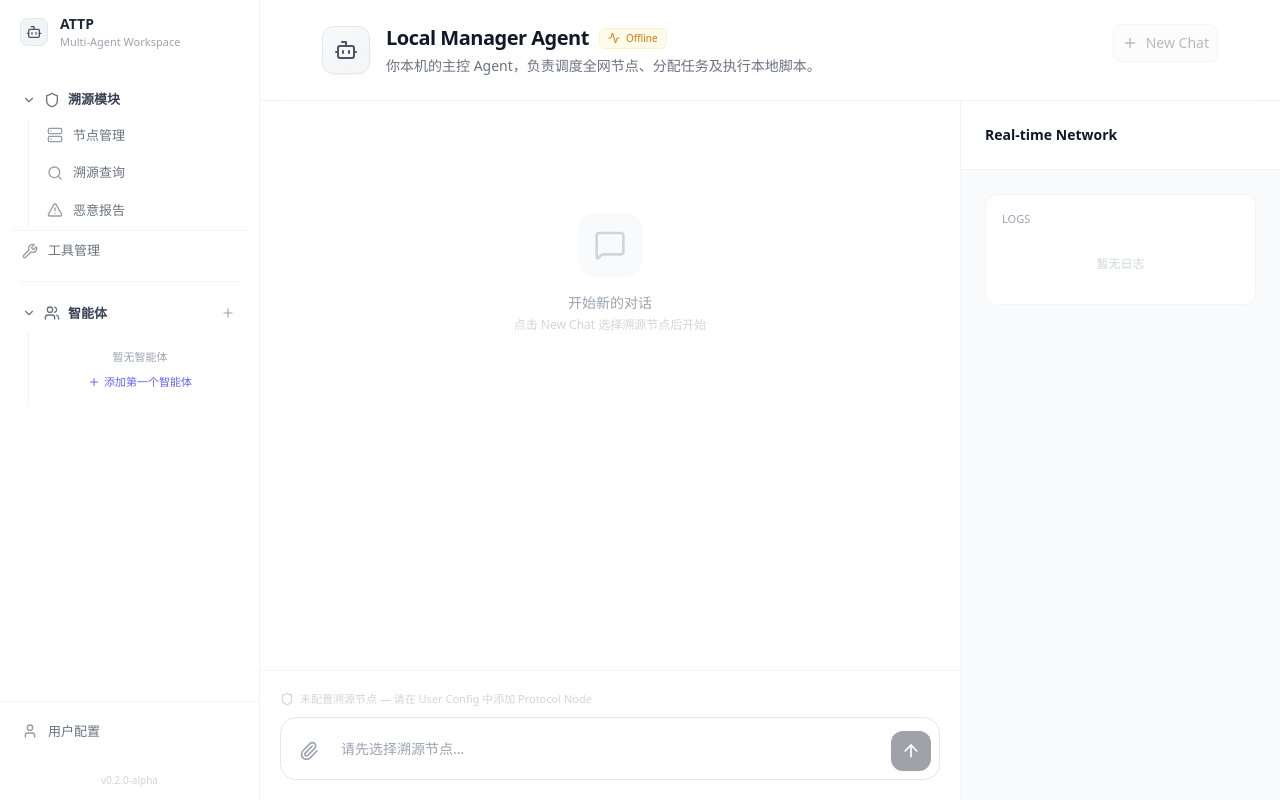
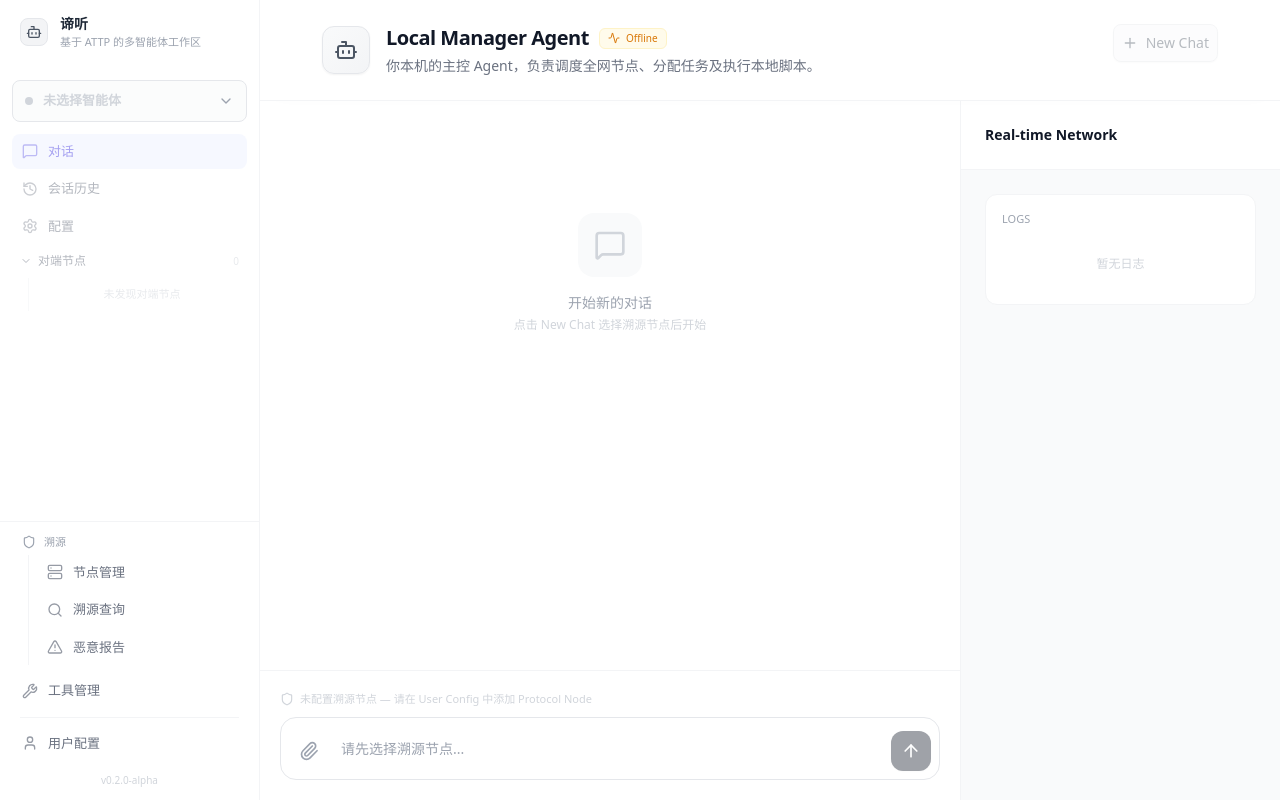
Before and after one commit to invictus-z/ATTP, a Vue app in the folder user/: page /#/home in a window 1280 px wide. Built offline with nearby package versions, Linux system fonts and the light colour scheme; what @attp/core would draw is missing.

Commit message:
dev: user 侧边栏优化

```diff
--- a/user/src/App.vue
+++ b/user/src/App.vue
@@ -5,7 +5,7 @@ import { useChat } from './composables/useChat'
 import { useNodes } from './composables/useNodes'
 import { useAttpProtocol } from './composables/useAttpProtocol'
 import { getActiveAgent, getAgents, getActiveAgentId, setActiveAgent, onAgentSwitch, removeAgent, addAgent, loadAgents, renameAgent } from './agent_manager'
-import { Bot, Server, X, MessageSquare, ChevronDown, History, Settings, Pencil, Shield, Wrench, User, Users, Search, AlertTriangle } from 'lucide-vue-next'
+import { Bot, Server, X, MessageSquare, ChevronDown, History, Settings, Pencil, Shield, Wrench, User, Search, AlertTriangle, Plus, MoreVertical } from 'lucide-vue-next'
 
 const route = useRoute()
 const router = useRouter()
@@ -19,8 +19,7 @@ const newAgentName = ref('')
 const newAgentDid = ref('')
 const newAgentUrl = ref('http://localhost:8001')
 const nodesCollapsed = ref(false)
-const traceCollapsed = ref(false)
-const agentsCollapsed = ref(false)
+const switcherOpen = ref(false)
 
 // Agent context menu state
 const contextMenu = ref({ visible: false, x: 0, y: 0, agentId: '', agentName: '', agentUrl: '' })
@@ -66,6 +65,11 @@ const removeAgentFromMenu = () => {
 // Close context menu on click elsewhere
 if (typeof window !== 'undefined') {
   window.addEventListener('click', closeContextMenu)
+  // Close agent switcher when clicking outside it
+  window.addEventListener('click', (e) => {
+    const target = e.target as HTMLElement
+    if (!target.closest('[data-agent-switcher]')) switcherOpen.value = false
+  })
   window.addEventListener('contextmenu', (e) => {
     // Only close if not right-clicking on an agent item
     const target = e.target as HTMLElement
@@ -98,11 +102,6 @@ const switchToAgent = (agentId: string) => {
   router.push('/home')
 }
 
-const removeAgentAction = (event: Event, agentId: string) => {
-  event.stopPropagation()
-  removeAgent(agentId)
-}
-
 const addNewAgent = () => {
   if (newAgentName.value.trim() && newAgentUrl.value.trim()) {
     addAgent(newAgentName.value.trim(), newAgentUrl.value.trim(), newAgentDid.value.trim() || undefined)
@@ -123,6 +122,28 @@ const navigateToNode = (index: number) => {
 
 const toggleNodesCollapsed = () => {
   nodesCollapsed.value = !nodesCollapsed.value
+}
+
+// Agent switcher
+const toggleSwitcher = () => {
+  switcherOpen.value = !switcherOpen.value
+}
+
+const switchAgentAndClose = (agentId: string) => {
+  switchToAgent(agentId)
+  switcherOpen.value = false
+}
+
+const openAddAndClose = () => {
+  showAddAgentModal.value = true
+  switcherOpen.value = false
+}
+
+// Edit/remove the *current* agent via the card ⋯ button (reuses context menu)
+const openCurrentAgentMenu = (event: MouseEvent) => {
+  const a = getActiveAgent()
+  if (!a) return
+  onAgentContextMenu(event, a)
 }
 
 onMounted(async () => {
@@ -152,32 +173,148 @@ onAgentSwitch(() => {
           <Bot class="w-4 h-4 text-gray-600" />
         </div>
         <div class="flex flex-col">
-          <span class="text-sm font-semibold text-gray-800">ATTP</span>
-          <span class="text-[11px] text-gray-400">Multi-Agent Workspace</span>
+          <span class="text-sm font-semibold text-gray-800">谛听</span>
+          <span class="text-[11px] text-gray-400">基于 ATTP 的多智能体工作区</span>
+        </div>
+      </div>
+
+      <!-- 智能体切换器（浮于下方面板之上、不挤占布局；置于 nav 之外，避免 overflow-y-auto 裁剪浮层） -->
+      <div class="px-3 pt-2" data-agent-switcher>
+        <!-- 卡片：点开切换/新增；用 div 而非 button（内含 ⋯ 子按钮，HTML 禁止 button 嵌套） -->
+        <div
+          @click="toggleSwitcher()"
+          class="relative w-full rounded-lg border border-gray-200 bg-gray-50/60 px-3 py-2.5 flex items-center gap-2.5 hover:bg-gray-100 transition-colors cursor-pointer select-none"
+        >
+          <span class="w-2 h-2 rounded-full shrink-0" :class="activeAgent?.status === 'active' ? 'bg-emerald-400' : (activeAgent?.status === 'connecting' ? 'bg-blue-400' : 'bg-gray-300')"></span>
+          <span class="flex-1 text-left min-w-0">
+            <span class="block text-[13px] font-semibold truncate" :class="hasActiveAgent ? 'text-gray-800' : 'text-gray-300'">{{ activeAgent?.name || '未选择智能体' }}</span>
+            <span v-if="hasActiveAgent && activeAgent?.did" class="block text-[10px] text-gray-400 font-mono truncate">{{ activeAgent.did }}</span>
+          </span>
+          <button
+            v-if="hasActiveAgent"
+            @click.stop="openCurrentAgentMenu($event)"
+            class="p-1 text-gray-400 hover:text-gray-700 hover:bg-gray-200 rounded transition-colors shrink-0"
+            title="编辑 / 移除当前智能体"
+          >
+            <MoreVertical class="w-3.5 h-3.5" />
+          </button>
+          <ChevronDown class="w-4 h-4 text-gray-400 shrink-0 transition-transform duration-200" :class="switcherOpen ? 'rotate-180' : ''" />
+          <!-- 浮层下拉（作为 card 子节点，absolute 锚定 card；@click.stop 防止点击项冒泡触发 card 的 toggle） -->
+          <div
+            v-if="switcherOpen"
+            @click.stop
+            class="absolute left-0 right-0 top-full mt-1 bg-white rounded-lg border border-gray-100 py-1 shadow-lg max-h-72 overflow-y-auto z-50"
+          >
+            <button
+              v-for="agent in agentList"
+              :key="agent.id"
+              @click="switchAgentAndClose(agent.id)"
+              @contextmenu="onAgentContextMenu($event, agent)"
+              :data-agent-item="agent.id"
+              :class="[
+                'w-full flex items-center gap-2.5 px-3 py-2 text-[13px] rounded-lg transition-colors',
+                agent.id === getActiveAgentId() ? 'bg-brand-50 text-brand-600 font-medium' : 'text-gray-600 hover:bg-gray-50'
+              ]"
+            >
+              <span class="w-2 h-2 rounded-full shrink-0" :class="agent.status === 'active' ? 'bg-emerald-400' : (agent.status === 'connecting' ? 'bg-blue-400' : 'bg-gray-300')"></span>
+              <span class="flex-1 text-left truncate">{{ agent.name }}</span>
+            </button>
+            <div v-if="agentList.length === 0" class="px-3 py-3 text-[11px] text-gray-400 text-center">暂无智能体</div>
+            <div class="h-px bg-gray-100 my-1"></div>
+            <button @click="openAddAndClose()" class="w-full flex items-center gap-2.5 px-3 py-2 text-[13px] text-brand-600 hover:bg-brand-50 rounded-lg transition-colors">
+              <Plus class="w-3.5 h-3.5" />
+              <span>添加智能体</span>
+            </button>
+          </div>
         </div>
       </div>
 
       <!-- Unified Nav -->
       <nav class="flex-1 overflow-y-auto px-3 pt-3 pb-2">
-        <!-- 溯源 & 工具 -->
-        <div class="space-y-0.5 mb-3">
-          <!-- 溯源模块 可折叠组头 -->
+
+        <!-- 当前智能体导航：对话/会话历史/配置/对端节点；无 agent 时灰显禁用（不抖动） -->
+        <div
+          class="space-y-0.5"
+          :class="hasActiveAgent ? '' : 'opacity-50 pointer-events-none'"
+          :title="hasActiveAgent ? '' : '请先选择智能体'"
+        >
           <button
-            @click="traceCollapsed = !traceCollapsed"
-            class="w-full px-2.5 py-1.5 flex items-center gap-2 hover:bg-gray-50 rounded-lg transition-colors"
+            @click="navigate('/home')"
+            :class="[
+              'nav-btn w-full flex items-center px-2.5 py-2 text-[13px] rounded-lg transition-colors',
+              activeNav === 'home' ? 'bg-brand-50 text-brand-600 font-medium' : 'text-gray-500 hover:bg-gray-50 hover:text-gray-800'
+            ]"
           >
-            <ChevronDown :class="['w-3.5 h-3.5 text-gray-500 transition-transform duration-200', traceCollapsed ? '-rotate-90' : '']" />
-            <Shield class="w-4 h-4 text-gray-500" />
-            <span class="text-[13px] font-semibold text-gray-700">溯源模块</span>
+            <MessageSquare class="w-4 h-4 mr-2.5 opacity-70" />
+            <span>对话</span>
           </button>
-          <div v-show="!traceCollapsed" class="ml-4 mr-1 border-l border-gray-100 pl-2 space-y-0.5 mt-1">
+          <button
+            @click="navigate('/sessions')"
+            :class="[
+              'nav-btn w-full flex items-center px-2.5 py-2 text-[13px] rounded-lg transition-colors',
+              activeNav === 'sessions' ? 'bg-brand-50 text-brand-600 font-medium' : 'text-gray-500 hover:bg-gray-50 hover:text-gray-800'
+            ]"
+          >
+            <History class="w-4 h-4 mr-2.5 opacity-70" />
+            <span>会话历史</span>
+          </button>
+          <button
+            @click="navigate('/settings')"
+            :class="[
+              'nav-btn w-full flex items-center px-2.5 py-2 text-[13px] rounded-lg transition-colors',
+              activeNav === 'settings' ? 'bg-brand-50 text-brand-600 font-medium' : 'text-gray-500 hover:bg-gray-50 hover:text-gray-800'
+            ]"
+          >
+            <Settings class="w-4 h-4 mr-2.5 opacity-70" />
+            <span>配置</span>
+          </button>
+
+          <!-- 对端节点 子组（agent 发现的对端服务节点，从属于当前智能体；与溯源“节点管理”=协议节点不同） -->
+          <div>
+            <div class="px-2 py-1.5 flex items-center justify-between cursor-pointer select-none rounded-lg hover:bg-gray-50 transition-colors" @click="toggleNodesCollapsed()">
+              <span class="flex items-center gap-1.5 text-[12px] font-medium text-gray-500">
+                <ChevronDown :class="['w-3 h-3 transition-transform duration-200', nodesCollapsed ? '-rotate-90' : '']" />
+                对端节点
+              </span>
+              <span class="text-[10px] text-gray-300">{{ agentNodes.length }}</span>
+            </div>
+            <div v-show="!nodesCollapsed" class="ml-4 border-l border-gray-100 pl-2 space-y-0.5 mt-0.5">
+              <button
+                v-for="(node, index) in agentNodes"
+                :key="node.did"
+                @click="navigateToNode(index)"
+                :class="[
+                  'nav-btn w-full flex items-center px-2.5 py-1.5 text-[12px] rounded-lg transition-colors',
+                  activeNav === 'node' && route.params.index === String(index) ? 'bg-brand-50 text-brand-600 font-medium' : 'text-gray-500 hover:bg-gray-50 hover:text-gray-800'
+                ]"
+                :title="node.did"
+              >
+                <component :is="getNodeIcon(node.capabilities)" class="w-3.5 h-3.5 mr-2 opacity-70" />
+                <span class="flex-1 text-left truncate">{{ node.name }}</span>
+                <span class="w-1.5 h-1.5 rounded-full shrink-0" :class="node.online ? 'bg-emerald-400' : 'bg-gray-300'"></span>
+              </button>
+              <div v-if="agentNodes.length === 0" class="px-2 py-2 text-[11px] text-gray-300 text-center">未发现对端节点</div>
+            </div>
+          </div>
+        </div>
+      </nav>
+
+      <!-- 底部钉住区：溯源 + 工具管理 + 用户配置 -->
+      <div class="px-3 py-3 border-t border-gray-100 space-y-2">
+        <!-- 溯源（静态标签 + 铺平子项，无折叠） -->
+        <div>
+          <div class="px-2.5 pb-1 flex items-center gap-2 text-[11px] font-medium text-gray-400">
+            <Shield class="w-3.5 h-3.5" />
+            <span>溯源</span>
+          </div>
+          <div class="ml-4 border-l border-gray-100 pl-2 space-y-0.5">
             <button
               @click="navigate('/trace/nodes')"
               :class="[
                 'nav-btn w-full flex items-center px-2.5 py-2 text-[13px] rounded-lg transition-colors',
                 activeNav === 'trace-nodes' ? 'bg-brand-50 text-brand-600 font-medium' : 'text-gray-500 hover:bg-gray-50 hover:text-gray-800'
               ]"
-              title="溯源节点管理（协议节点）"
+              title="协议节点 / 溯源后端（与上方对端节点不同）"
             >
               <Server class="w-4 h-4 mr-2.5 opacity-70" />
               <span>节点管理</span>
@@ -205,7 +342,8 @@ onAgentSwitch(() => {
               <span>恶意报告</span>
             </button>
           </div>
-          <div class="h-px bg-gray-100 my-2"></div>
+        </div>
+        <!-- 工具管理 -->
         <button
           @click="navigate('/tools')"
           :class="[
@@ -217,129 +355,8 @@ onAgentSwitch(() => {
           <Wrench class="w-4 h-4 mr-2.5 opacity-70" />
           <span>工具管理</span>
         </button>
-        </div>
-
-        <div class="h-px bg-gray-100 mx-2 mb-4"></div>
-
-        <!-- 智能体 -->
-        <div class="mb-4">
-          <div
-            class="px-2.5 py-1.5 flex items-center gap-2 rounded-lg hover:bg-gray-50 transition-colors cursor-pointer select-none"
-            @click="agentsCollapsed = !agentsCollapsed"
-          >
-            <ChevronDown :class="['w-3.5 h-3.5 text-gray-500 transition-transform duration-200', agentsCollapsed ? '-rotate-90' : '']" />
-            <Users class="w-4 h-4 text-gray-500" />
-            <span class="text-[13px] font-semibold text-gray-700 flex-1">智能体</span>
-            <button @click.stop="showAddAgentModal = true" class="p-0.5 text-gray-400 hover:text-gray-700 hover:bg-gray-100 rounded transition-colors cursor-pointer" title="添加智能体">
-              <svg xmlns="http://www.w3.org/2000/svg" width="14" height="14" viewBox="0 0 24 24" fill="none" stroke="currentColor" stroke-width="2" stroke-linecap="round" stroke-linejoin="round" style="pointer-events:none;display:block"><line x1="12" y1="5" x2="12" y2="19"></line><line x1="5" y1="12" x2="19" y2="12"></line></svg>
-            </button>
-          </div>
-          <div v-show="!agentsCollapsed" class="ml-4 mr-1 border-l border-gray-100 pl-2 space-y-0.5 mt-1">
-            <div v-for="agent in agentList" :key="agent.id" class="group relative flex items-center" :data-agent-item="agent.id">
-              <button
-                @click="switchToAgent(agent.id)"
-                @contextmenu="onAgentContextMenu($event, agent)"
-                :class="[
-                  'nav-btn w-full flex items-center px-2.5 py-2 text-[13px] rounded-lg transition-colors pr-8',
-                  agent.id === getActiveAgentId() ? 'bg-brand-50 text-brand-600 font-medium' : 'text-gray-500 hover:bg-gray-50 hover:text-gray-800'
-                ]"
-                :title="agent.baseUrl"
-              >
-                <Server class="w-4 h-4 mr-2 shrink-0" :class="agent.id === getActiveAgentId() ? 'opacity-90' : 'opacity-70'" />
-                <span class="w-2 h-2 rounded-full shrink-0 mr-2" :class="agent.status === 'active' ? 'bg-emerald-400' : (agent.status === 'connecting' ? 'bg-blue-400' : 'bg-gray-300')"></span>
-                <span class="flex-1 text-left truncate">{{ agent.name }}</span>
-              </button>
-              <button
-                @click="removeAgentAction($event, agent.id)"
-                class="absolute right-1.5 top-1/2 -translate-y-1/2 p-1 text-gray-300 hover:text-red-500 hover:bg-red-50 rounded opacity-0 group-hover:opacity-100 transition-all"
-                title="移除智能体"
-              >
-                <X class="w-3 h-3" />
-              </button>
-            </div>
-            <div v-if="agentList.length === 0" class="px-2 py-4 text-center">
-              <p class="text-[11px] text-gray-400 mb-2">暂无智能体</p>
-              <button @click="showAddAgentModal = true" class="text-[11px] text-indigo-500 hover:text-indigo-700 flex items-center gap-1 mx-auto transition-colors cursor-pointer">
-                <svg xmlns="http://www.w3.org/2000/svg" width="12" height="12" viewBox="0 0 24 24" fill="none" stroke="currentColor" stroke-width="2" stroke-linecap="round" stroke-linejoin="round" style="pointer-events:none"><line x1="12" y1="5" x2="12" y2="19"></line><line x1="5" y1="12" x2="19" y2="12"></line></svg> 添加第一个智能体
-              </button>
-            </div>
-          </div>
-        </div>
-
-        <!-- 当前智能体工作区：对话/配置/会话历史/节点 均从属于当前智能体 -->
-        <div v-if="hasActiveAgent" class="mt-3">
-          <!-- 当前智能体 醒目头部 -->
-          <div class="flex items-center gap-2 px-2.5 py-2 rounded-lg bg-gray-50 border border-gray-100 mb-1">
-            <span class="w-2 h-2 rounded-full shrink-0" :class="activeAgent?.status === 'active' ? 'bg-emerald-400' : (activeAgent?.status === 'connecting' ? 'bg-blue-400' : 'bg-gray-300')"></span>
-            <span class="text-[13px] font-semibold text-gray-800 truncate flex-1">{{ activeAgent?.name || '智能体' }}</span>
-            <span class="px-1.5 py-0.5 rounded text-[9px] font-semibold bg-brand-50 text-brand-600 border border-brand-100">当前</span>
-          </div>
-          <!-- 从属于当前智能体的视图（左边框缩进体现从属） -->
-          <div class="ml-4 mr-1 border-l border-gray-100 pl-2 space-y-0.5">
-            <button
-              @click="navigate('/home')"
-              :class="[
-                'nav-btn w-full flex items-center px-2.5 py-2 text-[13px] rounded-lg transition-colors',
-                activeNav === 'home' ? 'bg-brand-50 text-brand-600 font-medium' : 'text-gray-500 hover:bg-gray-50 hover:text-gray-800'
-              ]"
-            >
-              <MessageSquare class="w-4 h-4 mr-2.5 opacity-70" />
-              <span>对话</span>
-            </button>
-            <button
-              @click="navigate('/settings')"
-              :class="[
-                'nav-btn w-full flex items-center px-2.5 py-2 text-[13px] rounded-lg transition-colors',
-                activeNav === 'settings' ? 'bg-brand-50 text-brand-600 font-medium' : 'text-gray-500 hover:bg-gray-50 hover:text-gray-800'
-              ]"
-            >
-              <Settings class="w-4 h-4 mr-2.5 opacity-70" />
-              <span>配置</span>
-            </button>
-            <button
-              @click="navigate('/sessions')"
-              :class="[
-                'nav-btn w-full flex items-center px-2.5 py-2 text-[13px] rounded-lg transition-colors',
-                activeNav === 'sessions' ? 'bg-brand-50 text-brand-600 font-medium' : 'text-gray-500 hover:bg-gray-50 hover:text-gray-800'
-              ]"
-            >
-              <History class="w-4 h-4 mr-2.5 opacity-70" />
-              <span>会话历史</span>
-            </button>
-
-            <!-- 节点 子组（从属于当前智能体） -->
-            <div>
-              <div class="px-2 py-1.5 flex items-center justify-between cursor-pointer select-none rounded-lg hover:bg-gray-50 transition-colors" @click="toggleNodesCollapsed()">
-                <span class="flex items-center gap-1.5 text-[12px] font-medium text-gray-500">
-                  <ChevronDown :class="['w-3 h-3 transition-transform duration-200', nodesCollapsed ? '-rotate-90' : '']" />
-                  节点
-                </span>
-                <span class="text-[10px] text-gray-300">{{ agentNodes.length }}</span>
-              </div>
-              <div v-show="!nodesCollapsed" class="ml-3 border-l border-gray-100 pl-2 space-y-0.5 mt-0.5">
-                <button
-                  v-for="(node, index) in agentNodes"
-                  :key="node.did"
-                  @click="navigateToNode(index)"
-                  :class="[
-                    'nav-btn w-full flex items-center px-2.5 py-1.5 text-[12px] rounded-lg transition-colors',
-                    activeNav === 'node' && route.params.index === String(index) ? 'bg-brand-50 text-brand-600 font-medium' : 'text-gray-500 hover:bg-gray-50 hover:text-gray-800'
-                  ]"
-                  :title="node.did"
-                >
-                  <component :is="getNodeIcon(node.capabilities)" class="w-3.5 h-3.5 mr-2 opacity-70" />
-                  <span class="flex-1 text-left truncate">{{ node.name }}</span>
-                  <span class="w-1.5 h-1.5 rounded-full shrink-0" :class="node.online ? 'bg-emerald-400' : 'bg-gray-300'"></span>
-                </button>
-                <div v-if="agentNodes.length === 0" class="px-2 py-2 text-[11px] text-gray-300 text-center">未发现节点</div>
-              </div>
-            </div>
-          </div>
-        </div>
-      </nav>
-
-      <!-- Bottom: User Config -->
-      <div class="px-3 py-3 border-t border-gray-100 space-y-0.5">
+        <div class="h-px bg-gray-100 mx-2"></div>
+        <!-- 用户配置 -->
         <button
           @click="navigate('/user-config')"
           :class="[
@@ -351,11 +368,7 @@ onAgentSwitch(() => {
           <User class="w-4 h-4 mr-2.5 opacity-70" />
           <span>用户配置</span>
         </button>
-      </div>
-
-      <!-- Bottom spacer -->
-      <div class="p-3">
-        <div class="text-[10px] text-gray-300 text-center">v0.2.0-alpha</div>
+        <div class="text-[10px] text-gray-300 text-center pt-1">v0.2.0-alpha</div>
       </div>
     </aside>
 
```
Lines whose indentation alone changed are shown as unchanged.
